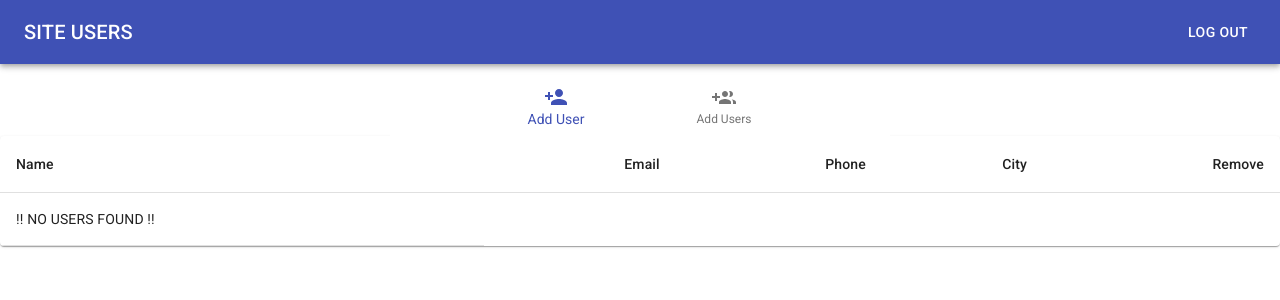
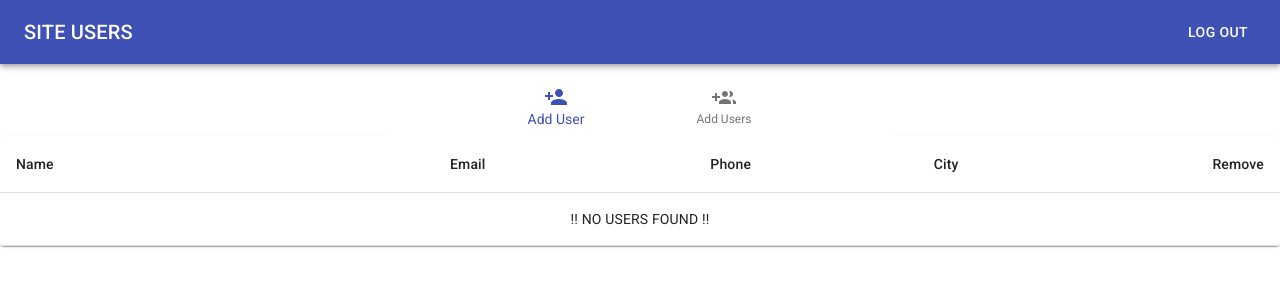
Before and after one commit to IlyaKrapivnoy/react_page_ex, a React (Create React App) app: page / in a window 1280 px wide. Shown: the top 300 px of the page. Built offline with nearby package versions, Linux system fonts and the light colour scheme.

Commit message:
center no users text

```diff
--- a/src/components/Table.jsx
+++ b/src/components/Table.jsx
@@ -16,8 +16,7 @@ const useStyles = makeStyles({
         minWidth: 650,
     },
     noUsers: {
-        display: 'flex',
-        justifyContent: 'center',
+        textAlign: 'center',
     },
 });
 
@@ -66,7 +65,9 @@ export default function BasicTable() {
                         ))
                     ) : (
                         <TableRow>
-                            <TableCell>!! NO USERS FOUND !!</TableCell>
+                            <TableCell colSpan={5} className={classes.noUsers}>
+                                !! NO USERS FOUND !!
+                            </TableCell>
                         </TableRow>
                     )}
                 </TableBody>
```
